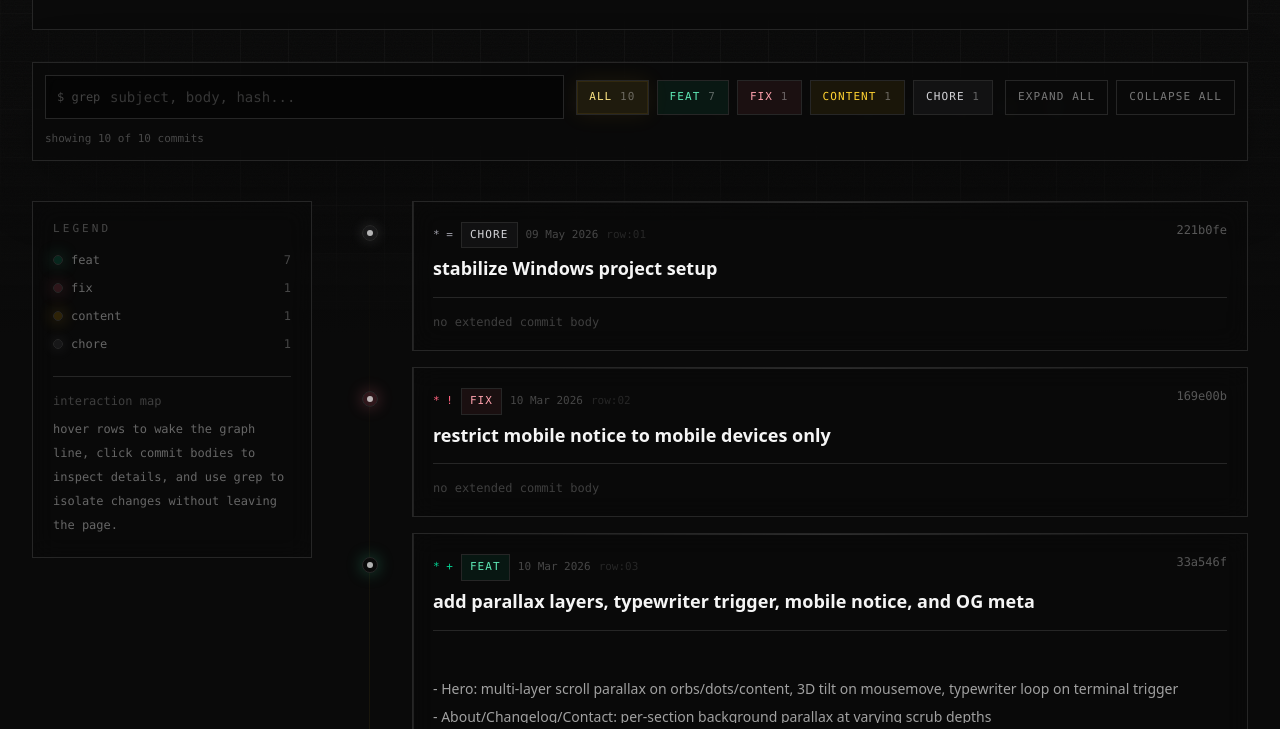
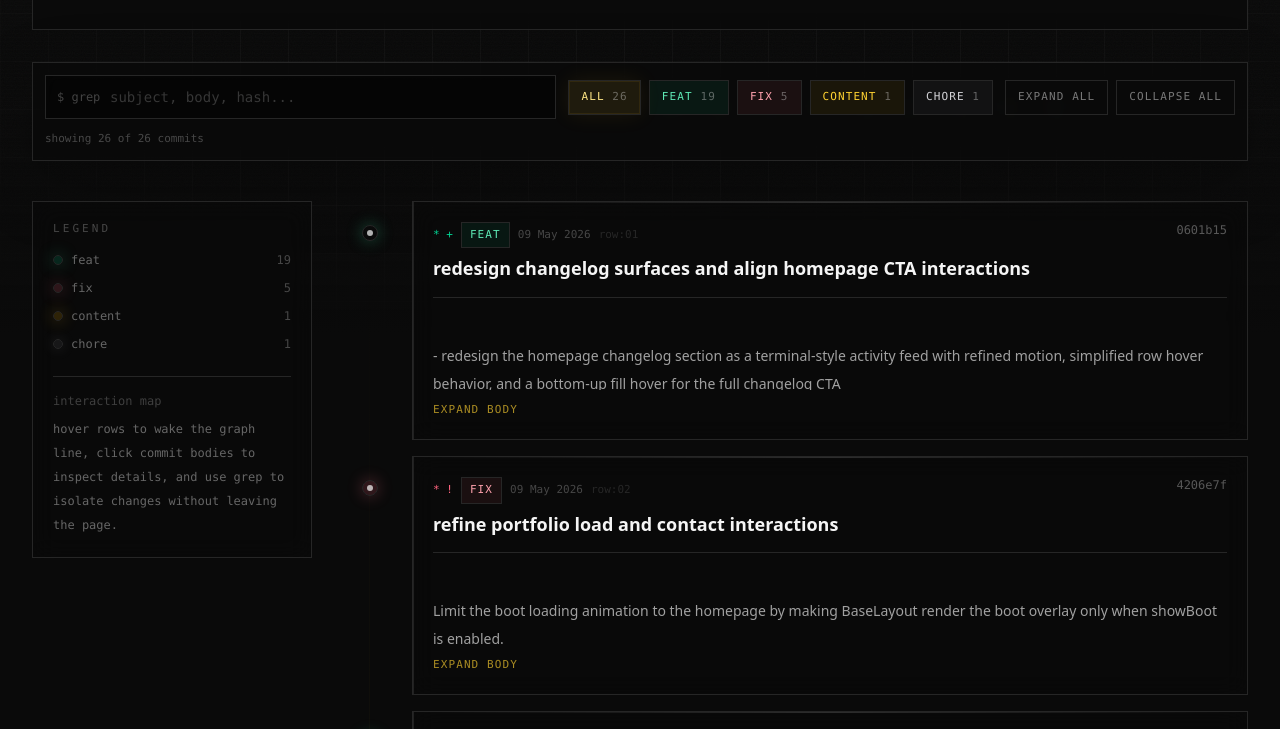
Before and after one commit to 0png/0png.github.io, an Astro site: page /changelog in a window 1280 px wide. Shown: the part 467-1196 px from the top of the page. Built offline with nearby package versions, Linux system fonts and the light colour scheme; Astro itself is replaced by a stand-in of ours.

Commit message:
fix: stop truncating generated changelog history
Remove the hard-coded fetch and output limits from the changelog generator so src/data/changelog.json includes the full filtered non-merge commit history instead of being capped at 10 entries.

```diff
--- a/scripts/generate-changelog.js
+++ b/scripts/generate-changelog.js
@@ -17,12 +17,6 @@ const __dirname = dirname(fileURLToPath(import.meta.url))
 
 // ── Config ────────────────────────────────────────────────────────────────────
 
-/** Fetch more raw commits than the final limit to absorb filtered-out entries. */
-const FETCH_COUNT = 30
-
-/** Final number of entries written to JSON. */
-const OUTPUT_LIMIT = 10
-
 const OUT_PATH = resolve(__dirname, '../src/data/changelog.json')
 
 // Commit subjects to always exclude (case-insensitive prefix match)
@@ -39,7 +33,7 @@ const SKIP_PREFIXES = ['ci:', 'init:', 'test:', 'chore: update changelog.json']
 let raw
 try {
   raw = execSync(
-    `git log -${FETCH_COUNT} --no-merges --format=%x1E%h%x00%cs%x00%s%x00%b`,
+    'git log --no-merges --format=%x1E%h%x00%cs%x00%s%x00%b',
     { encoding: 'utf8' },
   )
 } catch (err) {
@@ -76,7 +70,6 @@ const entries = raw
     const lc = e.subject.toLowerCase()
     return !SKIP_PREFIXES.some((p) => lc.startsWith(p.toLowerCase()))
   })
-  .slice(0, OUTPUT_LIMIT)
 
 // ── Write ─────────────────────────────────────────────────────────────────────
 
--- a/src/data/changelog.json
+++ b/src/data/changelog.json
@@ -1,4 +1,28 @@
 [
+  {
+    "date": "2026-05-09",
+    "subject": "feat: redesign changelog surfaces and align homepage CTA interactions",
+    "body": "- redesign the homepage changelog section as a terminal-style activity feed with refined motion, simplified row hover behavior, and a bottom-up fill hover for the full changelog CTA\n- align the projects section View All Projects button with the same bottom-up fill hover treatment used by the homepage changelog CTA\n- update the standalone changelog page changes currently in the worktree and add integration coverage for changelog page rendering plus the refreshed homepage scroll experience assertions\n- include the codex environment metadata currently present in the workspace",
+    "hash": "0601b15"
+  },
+  {
+    "date": "2026-05-09",
+    "subject": "fix: refine portfolio load and contact interactions",
+    "body": "Limit the boot loading animation to the homepage by making BaseLayout render the boot overlay only when showBoot is enabled.\n\nKeep the Hero terminal command trigger visible during the pinned parallax scroll by moving fade and blur effects onto the headline elements instead of the whole content container.\n\nAlign Contact section spine nodes by giving the node wrapper a fixed 20px square so the vertical line passes through the dot center.\n\nBake GitHub contribution stats during the GitHub Pages deploy workflow before Astro builds, using the Actions-provided GH_TOKEN so the contact activity chart refreshes on every deployment.",
+    "hash": "4206e7f"
+  },
+  {
+    "date": "2026-05-09",
+    "subject": "feat: enhance scroll experience",
+    "body": "",
+    "hash": "c44cb35"
+  },
+  {
+    "date": "2026-05-09",
+    "subject": "fix: generate changelog during deploy",
+    "body": "",
+    "hash": "6b2b49c"
+  },
   {
     "date": "2026-05-09",
     "subject": "chore: stabilize Windows project setup",
@@ -58,5 +82,77 @@
     "subject": "feat: add smart sticky navbar and fix projects page layout",
     "body": "- Add Navbar component with smart hide/show on scroll (rAF-based),\n  glassmorphism backdrop, terminal-style [ LINK ] formatting, pinging\n  status indicator, and GSAP entrance animation\n- Mount Navbar globally via BaseLayout\n- Add [HOME], [ABOUT], [PROJECTS] links; PROJECTS anchors to /#projects\n- Add id=\"projects\" to ProjectsSection for anchor navigation\n- Fix /projects back button z-index conflict by converting from fixed to\n  inline breadcrumb with proper pt offset\n- Add Footer to /projects standalone page and BlogLayout (devlog pages)",
     "hash": "aa3a3d0"
+  },
+  {
+    "date": "2026-03-08",
+    "subject": "feat: simplify ProjectsSection animation and add back-link to projects page",
+    "body": "- Replace all parallax logic with a simple GSAP fade-up stagger on scroll\n- Clean up ProjectCard: remove cover-parallax classes and will-change-transform\n- Remove unused ScrollTrigger import from ProjectsSection\n- Add fixed terminal-style back link (← ~/home) to /projects/index.astro",
+    "hash": "a4dd05b"
+  },
+  {
+    "date": "2026-03-08",
+    "subject": "feat: implement 6-grid progressive disclosure for ProjectsSection",
+    "body": "- Slice projects to max 6; fill remaining slots with \"Coming Soon\"\n  placeholder cards that mirror exact ProjectCard dimensions\n- Always render \"View All Projects\" terminal-style button linking to /projects\n- Remove fixed horizontal-scroll widths from ProjectCard (w-full for grid)\n- Add /projects/index.astro stub listing all projects in responsive grid\n- Remove src/lib/horizontalScroll.ts and its unit tests",
+    "hash": "f45d423"
+  },
+  {
+    "date": "2026-03-08",
+    "subject": "feat: replace Notion blog with content collections, add projects pages and Footer",
+    "body": "- Migrate blog from Notion API to Astro content collections (projects/)\n- Add project detail pages via src/pages/projects/[slug].astro\n- Add Footer component with tests\n- Remove Notion integration (notion.ts, blog/[slug].astro, related tests)\n- Enhance ProjectCard, ProjectsSection, BlogLayout, and horizontalScroll\n- Update project data in projects.ts and CI workflow",
+    "hash": "c638a09"
+  },
+  {
+    "date": "2026-03-08",
+    "subject": "feat: redesign About section with HUD, terminal, and fix Marquee loop",
+    "body": "- Refactor About.astro into full-viewport section with two-column layout\n- Add macOS-style interactive terminal with typewriter GSAP reveal\n- Add Control Console HUD (real-time HKT clock, geo coords, public IP)\n- Add 40px lit grid background with intersection dots and spotlight orbs\n- Fix Marquee.astro seamless loop using per-item padding-right strategy\n- Add Adobe Premiere Pro, After Effects, Obsidian, Python to tech stack\n- Add avatar card with scanline hover effect and parallax depth lag",
+    "hash": "b0bfcb7"
+  },
+  {
+    "date": "2026-03-08",
+    "subject": "feat: enhance Hero with animated orbs, spotlight, and text reveal",
+    "body": "Add three drifting light orbs, a mouse-tracking GSAP spotlight, a\nmore visible dot grid with four-sided edge vignettes, per-word\nclip-path reveal animation, and a shadcn Badge status indicator.",
+    "hash": "9139c54"
+  },
+  {
+    "date": "2026-03-08",
+    "subject": "feat: implement US3 Hero, About, and Marquee components (T034-T037)",
+    "body": "Add full-viewport Hero section, bio About section, and CSS-only infinite\nMarquee for the tech stack. Wire all three into index.astro above\nProjectsSection, completing the above-the-fold homepage experience.",
+    "hash": "01f2b7b"
+  },
+  {
+    "date": "2026-03-07",
+    "subject": "fix: gracefully handle Notion API failure in getStaticPaths",
+    "body": "Wrap getAllDevlogs() in a try-catch so a missing or invalid\nNOTION_TOKEN produces a warning and an empty blog route list\ninstead of crashing the build.",
+    "hash": "222bb26"
+  },
+  {
+    "date": "2026-03-07",
+    "subject": "fix: add missing class-variance-authority dependency",
+    "body": "shadcn button.tsx imports cva from class-variance-authority but it\nwas never explicitly installed, causing Rollup to fail at build time.",
+    "hash": "ef0fac2"
+  },
+  {
+    "date": "2026-03-07",
+    "subject": "feat: implement US2 Notion blog layer (T029-T033)",
+    "body": "- Add src/lib/notion.ts with Client init, getAllDevlogs(), getDevlogBySlug(), and transformNotionPage() returning typed DevlogEntry\n- Add src/layouts/BlogLayout.astro with formatted date, back-link, and markdown slot\n- Add src/pages/blog/[slug].astro with getStaticPaths() and marked-powered HTML rendering\n- Update ProjectCard.astro devlog link to use buttonVariants for consistent styling\n- Install marked for markdown-to-HTML conversion at build time\n- All 29 tests pass (notion.test.ts + blog-routes.test.ts green)",
+    "hash": "6972c1e"
+  },
+  {
+    "date": "2026-03-07",
+    "subject": "feat: implement US1 projects section (T020-T026)",
+    "body": "- Add 3 placeholder Project entries to src/data/projects.ts\n- Implement GSAP horizontal scroll with pin+scrub+parallax in src/lib/horizontalScroll.ts\n- Build premium monochromatic ProjectCard.astro with tag pills, ghost year overlay, and conditional devlog link\n- Build ProjectsSection.astro with responsive vertical stack below md breakpoint and ScrollTrigger resize refresh\n- Bootstrap src/pages/index.astro with BaseLayout and featured projects\n- Expand global.css with full shadcn CSS variable set and @theme inline block for Tailwind v4\n- Fix vi.mock hoisting bug in horizontalScroll.test.ts using vi.hoisted(); add jsdom environment\n- Install jsdom dev dependency for browser-API unit tests\n- All 15 tests pass (T017, T018, T019)",
+    "hash": "31a39a1"
+  },
+  {
+    "date": "2026-03-07",
+    "subject": "feat: add UI components, data layer, layouts, scroll utilities, and tests",
+    "body": "- Add shadcn/ui button and badge components\n- Add site config, projects, and tech stack data files\n- Add BaseLayout Astro layout with Lenis scroll integration\n- Add scroll and utils library helpers\n- Add unit tests for data and scroll utilities\n- Add eslint config and shadcn components.json\n- Update package.json with sorted deps and new radix-ui/slot",
+    "hash": "005d990"
+  },
+  {
+    "date": "2026-03-07",
+    "subject": "feat: scaffold 001-portfolio-website with Astro, React, Tailwind, and tooling",
+    "body": "Sets up the full project structure including Astro 5.x config, React 18\nislands, Tailwind CSS v4, ESLint, Vitest, CI/CD GitHub Actions workflows,\nand initial page/style stubs. Updates package.json with all production\nand dev dependencies.",
+    "hash": "7b606b7"
   }
 ]
```
